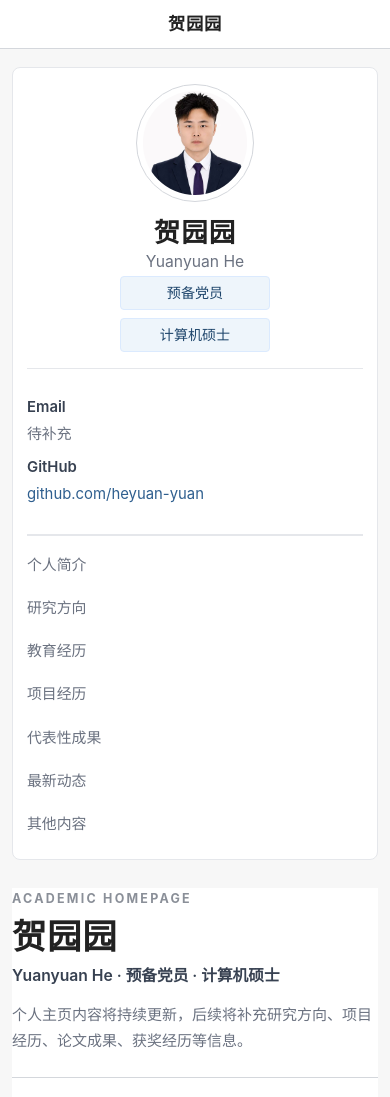
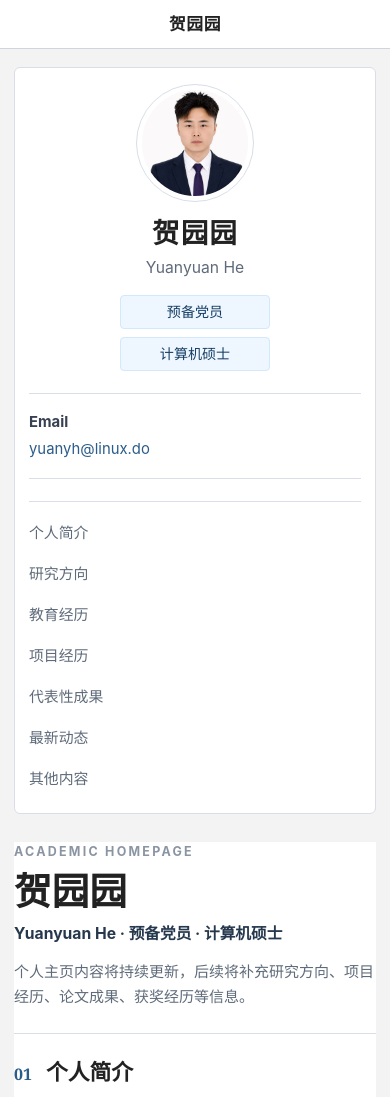
Before and after one commit to heyuan-yuan/heyuan-yuan.github.io, a plain HTML site: page index.html in a window 390 px wide. Shown: the top 1097 px of the page. Drawn offline with Linux system fonts and the light colour scheme.

Commit message:
Update contact info and fix sidebar layout

```diff
--- a/assets/style.css
+++ b/assets/style.css
@@ -1,19 +1,20 @@
 :root {
-  --bg: #f7f7f7;
-  --page: #ffffff;
-  --sidebar: #fafafa;
+  --bg: #f3f3f3;
+  --paper: #ffffff;
   --text: #222222;
-  --muted: #6b7280;
-  --light: #8a8f98;
-  --line: #e5e7eb;
-  --line-strong: #d4d7dc;
-  --accent: #2f5f8f;
-  --accent-dark: #1f466c;
-  --accent-soft: #eef5fb;
-  --sidebar-width: 285px;
-  --content-width: 860px;
+  --muted: #5f6b7a;
+  --light: #8a94a3;
+  --line: #d9dee7;
+  --line-soft: #edf0f4;
+  --link: #2b5d8a;
+  --link-dark: #173f64;
+  --tag-bg: #eef6ff;
+  --tag-border: #d4e8fb;
+  --sidebar: 270px;
+  --content: 850px;
+  --gap: 42px;
   --font-sans: -apple-system, BlinkMacSystemFont, "Segoe UI", "Noto Sans SC", "PingFang SC", "Microsoft YaHei", Arial, sans-serif;
-  --font-serif: Georgia, "Times New Roman", "Noto Serif SC", serif;
+  --font-serif: Georgia, "Times New Roman", "Noto Serif SC", "Songti SC", serif;
 }
 
 * {
@@ -21,30 +22,30 @@
 }
 
 html {
+  overflow-x: hidden;
   scroll-behavior: smooth;
-  overflow-x: hidden;
 }
 
 body {
   margin: 0;
-  min-height: 100vh;
+  min-width: 0;
+  overflow-x: hidden;
   color: var(--text);
   background: var(--bg);
   font-family: var(--font-sans);
   font-size: 16px;
-  line-height: 1.7;
-  overflow-x: hidden;
+  line-height: 1.68;
 }
 
 a {
-  color: var(--accent);
+  color: var(--link);
   text-decoration: none;
   overflow-wrap: anywhere;
 }
 
 a:hover,
 a:focus-visible {
-  color: var(--accent-dark);
+  color: var(--link-dark);
   text-decoration: underline;
 }
 
@@ -52,12 +53,11 @@ a:focus-visible {
   position: absolute;
   top: -999px;
   left: 10px;
-  z-index: 10;
-  padding: 7px 10px;
-  border-radius: 4px;
-  background: var(--accent-dark);
+  z-index: 50;
+  padding: 6px 10px;
+  background: var(--link-dark);
   color: #fff;
-  font-size: 0.85rem;
+  border-radius: 3px;
 }
 
 .skip-link:focus {
@@ -68,79 +68,77 @@ a:focus-visible {
   position: sticky;
   top: 0;
   z-index: 20;
-  border-bottom: 1px solid var(--line-strong);
+  border-bottom: 1px solid #cfd5dd;
   background: rgba(255, 255, 255, 0.96);
-  backdrop-filter: blur(10px);
+  backdrop-filter: blur(8px);
 }
 
 .masthead-inner {
-  width: min(100%, calc(var(--sidebar-width) + var(--content-width) + 88px));
+  width: min(100%, calc(var(--sidebar) + var(--gap) + var(--content) + 56px));
+  min-height: 58px;
   margin: 0 auto;
   padding: 0 28px;
-  min-height: 58px;
   display: flex;
   align-items: center;
   justify-content: space-between;
-  gap: 24px;
+  gap: 28px;
 }
 
 .brand {
-  color: var(--text);
+  flex: 0 0 auto;
+  color: #222;
   font-family: var(--font-serif);
-  font-size: 1.08rem;
+  font-size: 1.05rem;
   font-weight: 700;
-  letter-spacing: 0.04em;
-  white-space: nowrap;
+  letter-spacing: 0.03em;
 }
 
 .brand:hover,
 .brand:focus-visible {
-  color: var(--accent);
+  color: var(--link);
   text-decoration: none;
 }
 
 .masthead-nav {
+  min-width: 0;
   display: flex;
-  align-items: center;
   flex-wrap: wrap;
+  justify-content: flex-end;
   gap: 4px 18px;
-  overflow-x: visible;
-  white-space: normal;
 }
 
 .masthead-nav a {
-  color: #4b5563;
-  font-size: 0.94rem;
-}
-
-.masthead-nav a:hover,
-.masthead-nav a:focus-visible {
-  color: var(--accent);
+  color: #475569;
+  font-size: 0.93rem;
+  white-space: nowrap;
 }
 
 .site-shell {
-  width: min(100%, calc(var(--sidebar-width) + var(--content-width) + 88px));
+  width: min(100%, calc(var(--sidebar) + var(--gap) + var(--content) + 56px));
   margin: 0 auto;
   padding: 34px 28px 56px;
   display: grid;
-  grid-template-columns: var(--sidebar-width) minmax(0, var(--content-width));
-  gap: 42px;
+  grid-template-columns: minmax(0, var(--sidebar)) minmax(0, var(--content));
+  gap: var(--gap);
   align-items: start;
 }
 
 .profile-card {
   position: sticky;
   top: 82px;
-  padding: 0 6px 24px;
+  width: 100%;
+  min-width: 0;
+  max-width: var(--sidebar);
+  padding: 0;
   color: var(--muted);
 }
 
 .avatar-wrap {
-  width: 178px;
-  height: 178px;
-  margin: 0 auto 20px;
-  padding: 6px;
-  border: 1px solid var(--line-strong);
+  width: 168px;
+  height: 168px;
+  margin: 0 auto 18px;
+  padding: 5px;
+  border: 1px solid var(--line);
   border-radius: 50%;
   background: #fff;
 }
@@ -159,15 +157,15 @@ a:focus-visible {
   color: var(--text);
   text-align: center;
   font-family: var(--font-serif);
-  font-size: 1.82rem;
-  line-height: 1.25;
+  font-size: 1.72rem;
+  line-height: 1.2;
   letter-spacing: 0.04em;
 }
 
 .english-name {
   margin: 6px 0 14px;
+  text-align: center;
   color: var(--muted);
-  text-align: center;
   font-size: 0.98rem;
 }
 
@@ -176,43 +174,39 @@ a:focus-visible {
   flex-wrap: wrap;
   justify-content: center;
   gap: 8px;
-  margin-bottom: 22px;
+  margin: 0 0 22px;
 }
 
 .identity-list span {
   padding: 4px 10px;
-  border: 1px solid #dbeafe;
+  border: 1px solid var(--tag-border);
   border-radius: 4px;
-  background: var(--accent-soft);
-  color: var(--accent-dark);
+  background: var(--tag-bg);
+  color: var(--link-dark);
   font-size: 0.88rem;
+  white-space: nowrap;
 }
 
 .contact-list {
   margin: 0 0 22px;
-  padding: 18px 0;
+  padding: 16px 0;
   border-top: 1px solid var(--line);
   border-bottom: 1px solid var(--line);
   list-style: none;
 }
 
-
-  .contact-list li {
+.contact-list li {
   display: grid;
-  grid-template-columns: 64px minmax(0, 1fr);
+  grid-template-columns: 58px minmax(0, 1fr);
   gap: 10px;
-  margin: 8px 0;
+  align-items: baseline;
+  margin: 0;
   font-size: 0.93rem;
 }
 
 .contact-list strong {
   color: #374151;
-  font-weight: 600;
-}
-
-.contact-list a,
-.contact-list span {
-  overflow-wrap: anywhere;
+  font-weight: 700;
 }
 
 .side-nav {
@@ -230,20 +224,19 @@ a:focus-visible {
 
 .side-nav a:hover,
 .side-nav a:focus-visible {
-  color: var(--accent);
+  color: var(--link);
   text-decoration: none;
 }
 
 .content {
   min-width: 0;
   max-width: 100%;
-  padding: 0 0 28px;
-  background: var(--page);
+  background: var(--paper);
 }
 
 .hero {
   padding: 0 0 24px;
-  border-bottom: 1px solid var(--line-strong);
+  border-bottom: 1px solid var(--line);
 }
 
 .eyebrow {
@@ -259,20 +252,20 @@ a:focus-visible {
   margin: 0;
   color: var(--text);
   font-family: var(--font-serif);
-  font-size: clamp(2.25rem, 5vw, 3.55rem);
+  font-size: clamp(2.25rem, 5vw, 3.45rem);
   line-height: 1.12;
-  letter-spacing: 0.02em;
 }
 
 .hero-subtitle {
   margin: 8px 0 12px;
-  color: #374151;
-  font-size: 1.08rem;
-  font-weight: 600;
+  color: #26384d;
+  font-size: 1.06rem;
+  font-weight: 700;
+  overflow-wrap: anywhere;
 }
 
 .hero p:last-child {
-  max-width: 740px;
+  max-width: 760px;
   margin: 0;
   color: var(--muted);
 }
@@ -283,8 +276,8 @@ a:focus-visible {
 
 .section-card {
   padding: 28px 0;
-  border-bottom: 1px solid var(--line);
-  scroll-margin-top: 82px;
+  border-bottom: 1px solid var(--line-soft);
+  scroll-margin-top: 76px;
 }
 
 .section-card:last-of-type {
@@ -292,45 +285,49 @@ a:focus-visible {
 }
 
 .section-heading {
-  display: flex;
+  display: grid;
+  grid-template-columns: 28px minmax(0, 1fr);
+  gap: 12px;
   align-items: baseline;
-  gap: 12px;
   margin-bottom: 12px;
 }
 
 .section-heading span {
-  min-width: 28px;
-  color: var(--accent);
+  color: var(--link);
   font-family: var(--font-serif);
-  font-size: 1.02rem;
+  font-size: 1rem;
   font-weight: 700;
 }
 
 .section-heading h2 {
+  min-width: 0;
   margin: 0;
   color: var(--text);
   font-family: var(--font-serif);
-  font-size: 1.55rem;
+  font-size: 1.52rem;
   line-height: 1.28;
-  min-width: 0;
+}
+
+.section-card p,
+.clean-list,
+.timeline {
+  color: #425166;
+  overflow-wrap: anywhere;
 }
 
 .section-card p {
   margin: 0;
-  color: #4b5563;
 }
 
 .placeholder {
   padding: 12px 14px;
-  border-left: 3px solid var(--line-strong);
+  border-left: 3px solid var(--line);
   background: #fafafa;
 }
 
-.clean-list,
-.timeline {
+.clean-list {
   margin: 0;
   padding-left: 1.2rem;
-  color: #4b5563;
 }
 
 .clean-list li + li {
@@ -338,24 +335,21 @@ a:focus-visible {
 }
 
 .timeline {
+  margin: 0;
   padding-left: 0;
   list-style: none;
 }
 
 .timeline li {
   display: grid;
-  grid-template-columns: 90px minmax(0, 1fr);
+  grid-template-columns: 88px minmax(0, 1fr);
   gap: 16px;
   padding: 8px 0;
-  border-bottom: 1px dashed var(--line);
-}
-
-.timeline li:last-child {
-  border-bottom: 0;
+  border-bottom: 1px dashed var(--line-soft);
 }
 
 .timeline time {
-  color: #374151;
+  color: #26384d;
   font-weight: 700;
 }
 
@@ -381,57 +375,21 @@ a:focus-visible {
 
   .profile-card {
     position: static;
-    display: grid;
-    grid-template-columns: 126px minmax(0, 1fr);
-    gap: 16px 20px;
+    max-width: none;
     margin-bottom: 28px;
     padding: 20px;
     border: 1px solid var(--line);
-    border-radius: 8px;
+    border-radius: 6px;
     background: #fff;
   }
 
-  .avatar-wrap {
-    grid-row: span 4;
-    width: 126px;
-    height: 126px;
-    margin: 0;
-  }
-
-  .name,
-  .english-name {
-    text-align: left;
-  }
-
-  .name {
-    align-self: end;
-    font-size: 1.65rem;
-  }
-
-  .english-name,
-  .identity-list,
-  .contact-list,
   .side-nav {
-    margin: 0;
-  }
-
-  .identity-list {
-    justify-content: flex-start;
-  }
-
-  .contact-list {
-    grid-column: 1 / -1;
-  }
-
-  .side-nav {
-    grid-column: 1 / -1;
     display: flex;
     flex-wrap: wrap;
-    gap: 10px 16px;
-    padding-left: 0;
+    gap: 8px 16px;
+    padding: 14px 0 0;
+    border-top: 1px solid var(--line);
     border-left: 0;
-    border-top: 1px solid var(--line);
-    padding-top: 12px;
   }
 }
 
@@ -441,17 +399,13 @@ a:focus-visible {
   }
 
   .masthead-inner {
-    min-height: 54px;
-    align-items: flex-start;
-    flex-direction: column;
-    gap: 4px;
-    padding-top: 8px;
-    padding-bottom: 8px;
+    min-height: 48px;
+    justify-content: center;
+    padding: 0 14px;
   }
 
   .masthead-nav {
-    width: 100%;
-    gap: 14px;
+    display: none;
   }
 
   .site-shell {
@@ -459,105 +413,18 @@ a:focus-visible {
   }
 
   .profile-card {
-    display: block;
-    padding: 18px;
+    padding: 16px 14px;
   }
 
   .avatar-wrap {
     width: 118px;
     height: 118px;
-    margin: 0 auto 14px;
-  }
-
-  .name,
-  .english-name {
-    text-align: center;
+    margin-bottom: 14px;
   }
 
   .identity-list {
-    justify-content: center;
-    margin-bottom: 16px;
-  }
-
-  .side-nav {
-    display: grid;
-    grid-template-columns: repeat(2, minmax(0, 1fr));
-    gap: 8px 12px;
-  }
-
-  .contact-list li {
-    grid-template-columns: 58px minmax(0, 1fr);
-  }
-
-  .hero h2 {
-    font-size: 2.2rem;
-  }
-
-  .section-card {
-    padding: 24px 0;
-  }
-
-  .timeline li {
-    grid-template-columns: 1fr;
-    gap: 2px;
-  }
-}
-
-
-
-@media (max-width: 420px) {
-  .masthead-inner,
-  .site-shell {
-    padding-left: 12px;
-    padding-right: 12px;
-  }
-
-  .masthead-nav {
-    gap: 12px;
-    padding-bottom: 2px;
-  }
-
-  .profile-card {
-    padding: 16px 14px;
-  }
-
-  .side-nav {
-    grid-template-columns: 1fr;
-  }
-
-  .hero h2 {
-    font-size: clamp(1.8rem, 14vw, 2.15rem);
-  }
-
-  .section-heading {
-    gap: 8px;
-  }
-
-  .section-heading span {
-    min-width: 24px;
-  }
-
-  .section-heading h2 {
-    font-size: 1.36rem;
-  }
-
-  .section-card,
-  .hero {
-    overflow-wrap: anywhere;
-  }
-}
-
-@media (max-width: 420px) {
-  .masthead-nav {
-    flex-wrap: wrap;
-    overflow-x: visible;
-    white-space: normal;
-    line-height: 1.45;
-  }
-
-  .identity-list {
+    flex-direction: column;
     align-items: center;
-    flex-direction: column;
   }
 
   .identity-list span {
@@ -571,113 +438,34 @@ a:focus-visible {
   }
 
   .side-nav {
+    display: grid;
     grid-template-columns: 1fr;
+    gap: 6px;
   }
 
-  .hero,
-  .section-card,
-  .section-card p,
-  .clean-list,
-  .timeline {
-    max-width: 100%;
-    word-break: break-word;
+  .hero h2 {
+    font-size: clamp(2rem, 13vw, 2.35rem);
   }
 
   .hero-subtitle {
     font-size: 0.98rem;
   }
-}
 
-/* Final narrow-screen overflow guard: keep the sidebar card and content inside the viewport. */
-@media (max-width: 560px) {
-  .masthead-nav {
-    flex-wrap: wrap;
-    overflow-x: visible;
-    white-space: normal;
-    line-height: 1.45;
+  .section-card {
+    padding: 24px 0;
   }
 
-  .profile-card,
-  .content,
-  .hero,
-  .section-card {
-    max-width: 100%;
-    min-width: 0;
+  .section-heading {
+    grid-template-columns: 24px minmax(0, 1fr);
+    gap: 8px;
   }
 
-  .identity-list {
-    align-items: center;
-    flex-direction: column;
+  .section-heading h2 {
+    font-size: 1.36rem;
   }
 
-  .identity-list span {
-    width: min(100%, 150px);
-    text-align: center;
-  }
-
-  .contact-list li {
+  .timeline li {
     grid-template-columns: 1fr;
     gap: 2px;
   }
-
-  .side-nav {
-    grid-template-columns: 1fr;
-  }
-
-  .hero-subtitle,
-  .section-card p,
-  .clean-list,
-  .timeline {
-    max-width: 100%;
-    overflow-wrap: anywhere;
-    word-break: break-word;
-  }
 }
-
-/* Extra-small phones: make top navigation wrap as a grid instead of overflowing. */
-@media (max-width: 420px) {
-  .masthead-inner {
-    align-items: stretch;
-  }
-
-  .masthead-nav {
-    display: grid;
-    grid-template-columns: repeat(3, max-content);
-    justify-content: start;
-    column-gap: 12px;
-    row-gap: 4px;
-    width: 100%;
-  }
-
-  .masthead-nav a {
-    font-size: 0.9rem;
-  }
-
-  .section-heading {
-    display: grid;
-    grid-template-columns: 24px minmax(0, 1fr);
-    align-items: baseline;
-  }
-}
-
-@media (max-width: 420px) {
-  .masthead-nav {
-    display: grid;
-    grid-template-columns: repeat(2, minmax(0, max-content));
-    justify-content: start;
-    column-gap: 18px;
-    row-gap: 4px;
-  }
-}
-/* Mobile final override: hide the compact top nav and use the full profile-card nav. */
-@media (max-width: 560px) {
-  .masthead-inner {
-    min-height: 48px;
-    justify-content: center;
-    align-items: center;
-  }
-
-  .masthead-nav {
-    display: none !important;
-  }
-}
--- a/index.html
+++ b/index.html
@@ -3,16 +3,16 @@
 <head>
   <meta charset="utf-8">
   <meta name="viewport" content="width=device-width, initial-scale=1">
-  <title>贺园园 - 个人主页</title>
+  <title>贺园园 - Homepage</title>
   <meta name="description" content="贺园园，预备党员，计算机硕士。">
   <meta name="author" content="贺园园">
   <meta name="theme-color" content="#f6f1e8">
   <meta property="og:type" content="website">
-  <meta property="og:title" content="贺园园 - 个人主页">
+  <meta property="og:title" content="贺园园 - Homepage">
   <meta property="og:description" content="贺园园，预备党员，计算机硕士。">
   <meta property="og:url" content="https://heyuan-yuan.github.io/">
   <link rel="icon" href="assets/favicon.svg" type="image/svg+xml">
-  <link rel="stylesheet" href="assets/style.css?v=20260527-3">
+  <link rel="stylesheet" href="assets/style.css?v=20260527-4">
 </head>
 <body>
   <header class="masthead" aria-label="站点导航">
@@ -33,7 +33,7 @@
     <aside class="profile-card" aria-label="个人信息">
       <a class="skip-link" href="#main-content">跳到主要内容</a>
       <div class="avatar-wrap">
-        <img class="avatar" src="assets/profile.jpg?v=20260527-3" alt="贺园园头像">
+        <img class="avatar" src="assets/profile.jpg?v=20260527-4" alt="贺园园头像">
       </div>
 
       <!-- 个人基本信息：后续可在这里修改姓名、英文名和身份标签 -->
@@ -45,9 +45,8 @@
       </div>
 
       <!-- 联系方式：后续把“待补充”替换为真实邮箱或其他链接 -->
-      <ul class="contact-list">
-        <li><strong>Email</strong><span>待补充</span></li>
-        <li><strong>GitHub</strong><a href="https://github.com/heyuan-yuan" target="_blank" rel="noopener">github.com/heyuan-yuan</a></li>
+            <ul class="contact-list">
+        <li><strong>Email</strong><a href="mailto:yuanyh@linux.do">yuanyh@linux.do</a></li>
       </ul>
 
       <!-- 侧边锚点导航：新增栏目时，在这里增加对应链接 -->
@@ -151,7 +150,7 @@
 
       <footer class="site-footer">
         <!-- 页脚：后续可添加备案、版权、更新时间等信息 -->
-        <p>© <span id="year">2026</span> 贺园园 · Powered by GitHub Pages</p>
+        <p>© <span id="year">2026</span> 贺园园</p>
       </footer>
     </main>
   </div>
```
Also changed, not shown: assets/favicon.svg.
